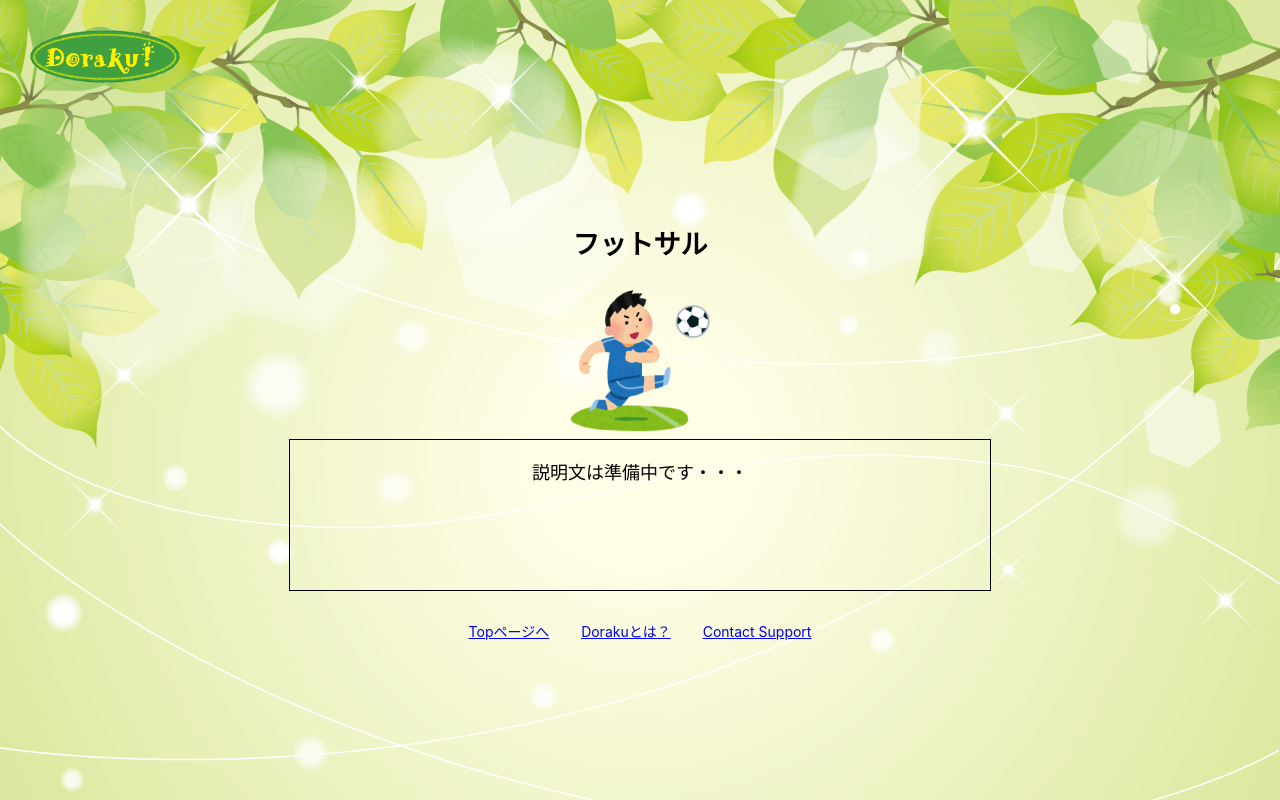
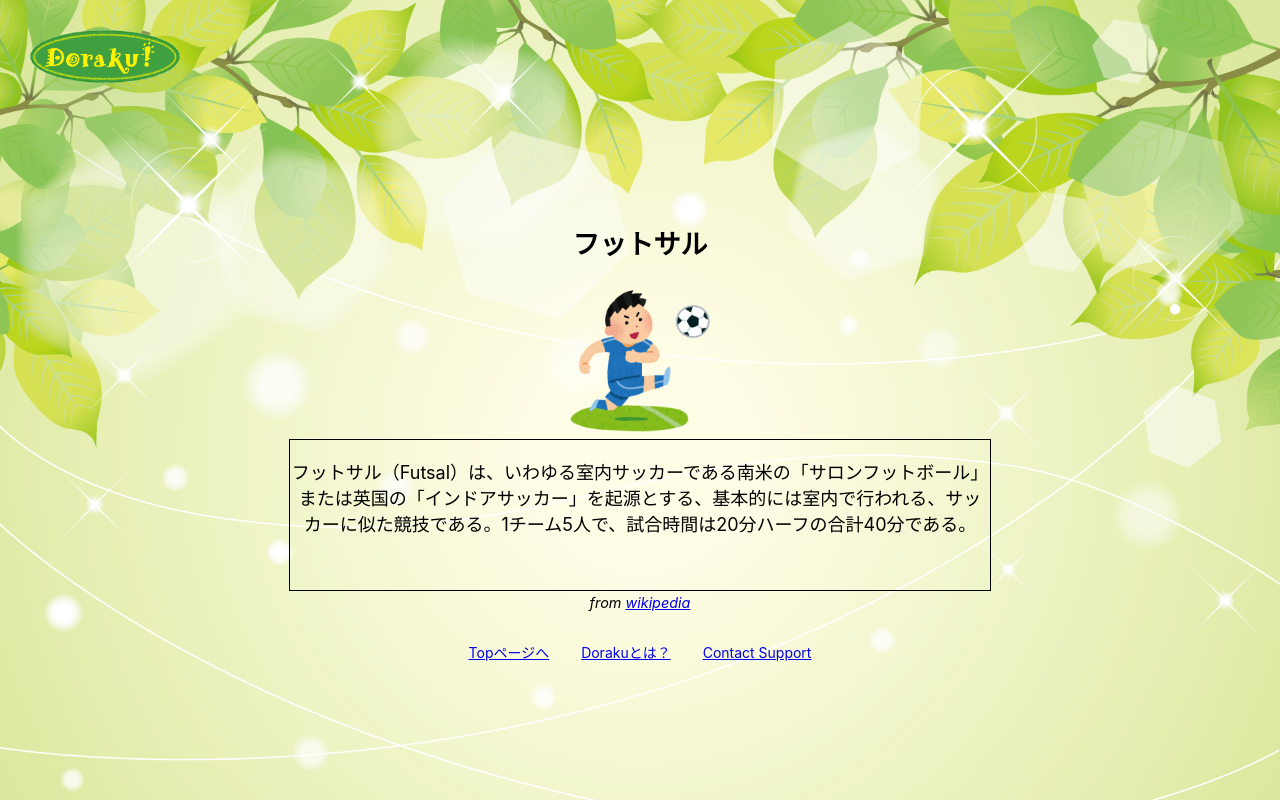
Before and after one commit to sh-miyoshi/doraku, a Nuxt app in the folder frontend/doraku/: page /hobby/details/6 in a window 1280 px wide. Built offline with nearby package versions, Linux system fonts and the light colour scheme.

Commit message:
update futsal info

```diff
--- a/frontend/doraku/pages/hobby/details/6.vue
+++ b/frontend/doraku/pages/hobby/details/6.vue
@@ -7,8 +7,17 @@
     <h2>{{ hobbyName }}</h2>
     <img :src="image" alt="hobby" height="150" weight="150" />
     <div class="detail">
-      <p>説明文は準備中です・・・</p>
+      <p>
+        フットサル（Futsal）は、いわゆる室内サッカーである南米の「サロンフットボール」または英国の「インドアサッカー」を起源とする、基本的には室内で行われる、サッカーに似た競技である。1チーム5人で、試合時間は20分ハーフの合計40分である。
+      </p>
     </div>
+    <span class="where">
+      from
+      <a
+        href="https://ja.wikipedia.org/wiki/%E3%83%95%E3%83%83%E3%83%88%E3%82%B5%E3%83%AB"
+        >wikipedia</a
+      >
+    </span>
   </div>
 </template>
 
```
